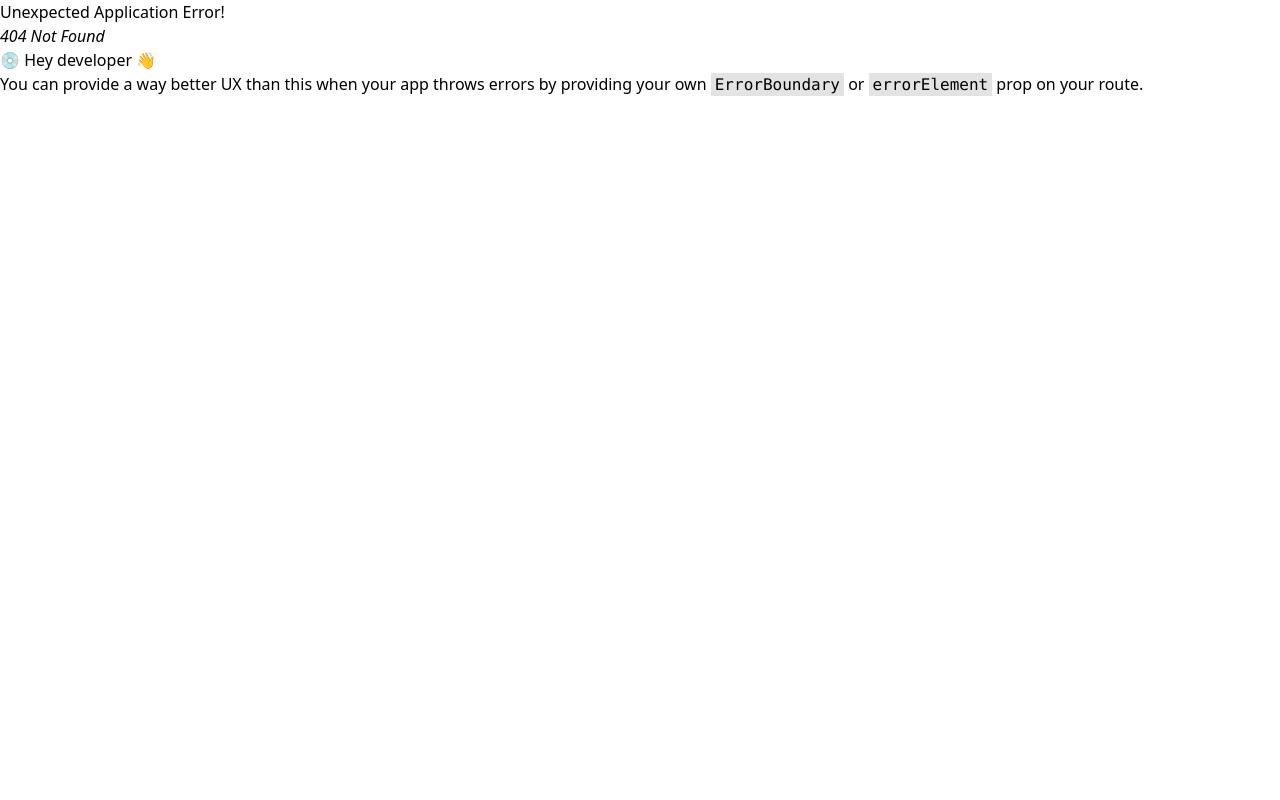
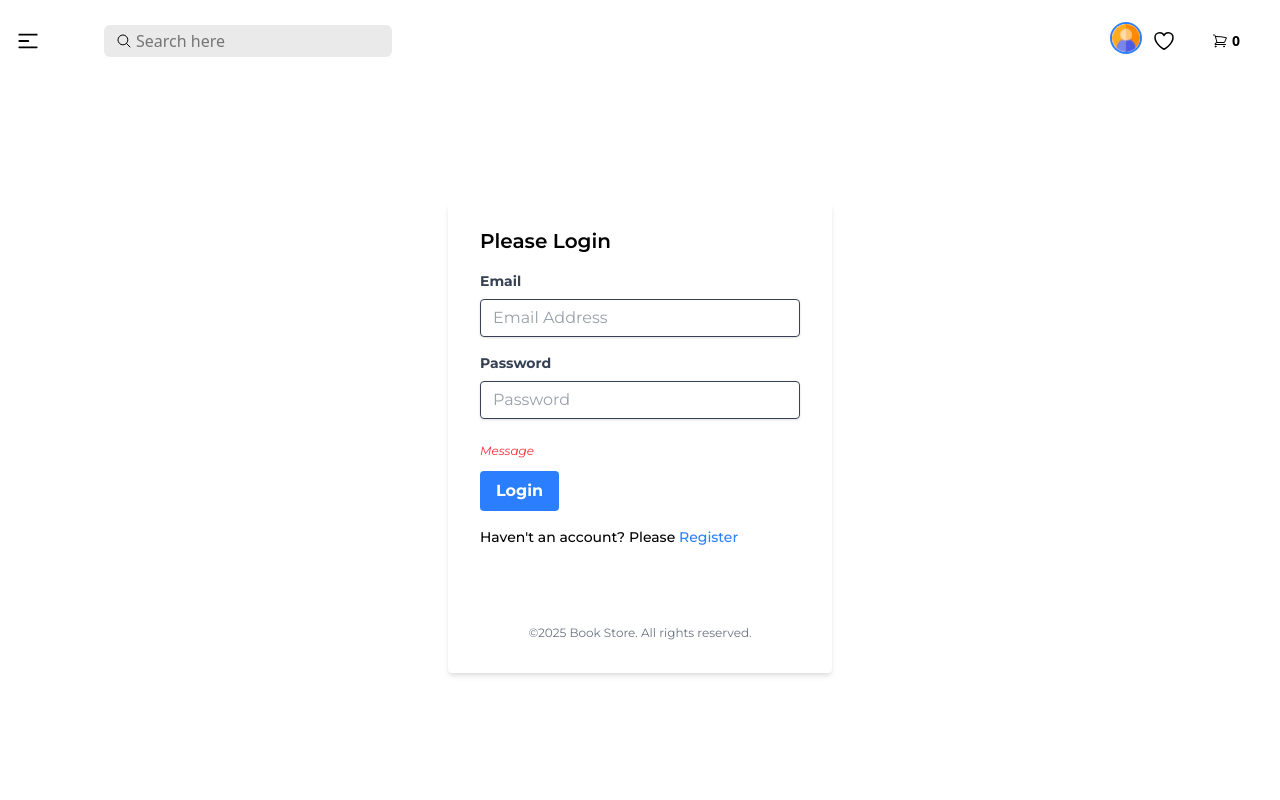
Before and after one commit to rjtkatoch007/bookstore, a React (Vite) app in the folder frontend/: page /login in a window 1280 px wide. Before the commit this address had no page. Shown: the top 800 px of the page. Built offline with nearby package versions, Linux system fonts and the light colour scheme.

Commit message:
Login and register components created and added to router.jsx

```diff
--- /dev/null
+++ b/frontend/src/components/Login.jsx
@@ -0,0 +1,70 @@
+import React from 'react'
+import { FaGoogle } from 'react-icons/fa'
+import { Link } from 'react-router-dom'
+
+const Login = () => {
+    return (
+        <>
+            <div className='h-[calc(100vh-120px)] flex items-center justify-center'>
+                <div className="w-full max-w-sm mx-auto bg-white shadow-md rounded px-8 pt-6 pb-8 mb-4">
+                    <h2 className='text-xl font-semibold mb-4'>Please Login</h2>
+                    <form>
+                        <div className="mb-4">
+                            <label className="block text-gray-700 text-sm font-bold mb-2" htmlFor="username">
+                                Email
+                            </label>
+                            <input
+                                className="shadow appearance-none border rounded w-full py-2 px-3 text-gray-700 leading-tight focus:outline-none focus:shadow-outline"
+                                id="email"
+                                type="email"
+                                placeholder="Email Address"
+
+                            />
+                        </div>
+                        <div className="mb-6">
+                            <label className="block text-gray-700 text-sm font-bold mb-2" htmlFor="password">
+                                Password
+                            </label>
+                            <input
+                                className="shadow appearance-none border rounded w-full py-2 px-3 text-gray-700 leading-tight focus:outline-none focus:shadow-outline"
+                                id="password"
+                                type="password"
+                                placeholder="Password"
+                            />
+                        </div>
+
+
+                        <p className="text-red-500 text-xs italic mb-3">Message</p>
+
+                        <div className="flex flex-wrap space-y-2.5 items-center justify-between">
+                            <button
+                                className="bg-blue-500 hover:bg-blue-700 text-white font-bold py-2 px-4 rounded focus:outline-none focus:shadow-outline"
+                                type="submit"
+                            >
+                                Login
+                            </button>
+                        </div>
+                    </form>
+                    <p className="inline-block align-baseline font-medium mt-4 text-sm">
+                        Haven't an account? Please
+                        <Link to="/register" className='text-blue-500 hover:text-blue-800'> Register</Link>
+                    </p>
+                    <div className="mt-4">
+                        <button
+                            className="w-full flex flex-wrap gap-1 items-center justify-center bg-secondary hover:bg-blue-700 text-white font-bold py-2 px-4 rounded focus:outline-none focus:shadow-outline"
+
+                        >
+                            <FaGoogle className="mr-2" />
+                            Sign in with Google
+                        </button>
+                    </div>
+                    <p className="mt-5 text-center text-gray-500 text-xs">
+                        &copy;2025 Book Store. All rights reserved.
+                    </p>
+                </div>
+            </div>
+        </>
+    )
+}
+
+export default Login
--- /dev/null
+++ b/frontend/src/components/Register.jsx
@@ -0,0 +1,66 @@
+import { FaGoogle } from 'react-icons/fa'
+import { Link } from 'react-router-dom'
+
+const Register = () => {
+    return (
+        <>
+            <div className='h-[calc(100vh-120px)] flex items-center justify-center'>
+                <div className="w-full max-w-sm mx-auto bg-white shadow-md rounded px-8 pt-6 pb-8 mb-4">
+                    <h2 className='text-xl font-semibold mb-4'>Please Register</h2>
+                    <form>
+                        <div className="mb-4">
+                            <label className="block text-gray-700 text-sm font-bold mb-2" htmlFor="username">
+                                Email
+                            </label>
+                            <input
+                                className="shadow appearance-none border rounded w-full py-2 px-3 text-gray-700 leading-tight focus:outline-none focus:shadow-outline"
+                                id="email"
+                                type="email"
+                                placeholder="Email Address"
+
+                            />
+                        </div>
+                        <div className="mb-6">
+                            <label className="block text-gray-700 text-sm font-bold mb-2" htmlFor="password">
+                                Password
+                            </label>
+                            <input
+                                className="shadow appearance-none border rounded w-full py-2 px-3 text-gray-700 leading-tight focus:outline-none focus:shadow-outline"
+                                id="password"
+                                type="password"
+                                placeholder="Password"
+                            />
+                        </div>
+
+
+                        <p className="text-red-500 text-xs italic mb-3">Message</p>
+
+                        <div className="flex flex-wrap space-y-2.5 items-center justify-between">
+                            <button
+                                className="bg-blue-500 hover:bg-blue-700 text-white font-bold py-2 px-4 rounded focus:outline-none focus:shadow-outline"
+                                type="submit"
+                            >
+                                Register
+                            </button>
+                        </div>
+                    </form>
+                    <p className='align-baseline font-medium mt-4 text-sm'>Have an account? Please <Link to="/login" className='text-blue-500 hover:text-blue-700'>Login</Link></p>
+                    <div className="mt-4">
+                        <button
+                            className="w-full flex flex-wrap gap-1 items-center justify-center bg-secondary hover:bg-blue-700 text-white font-bold py-2 px-4 rounded focus:outline-none focus:shadow-outline"
+
+                        >
+                            <FaGoogle className="mr-2" />
+                            Sign in with Google
+                        </button>
+                    </div>
+                    <p className="mt-5 text-center text-gray-500 text-xs">
+                        &copy;2025 Book Store. All rights reserved.
+                    </p>
+                </div>
+            </div>
+        </>
+    )
+}
+
+export default Register
```
Also changed, not shown: frontend/src/routers/router.jsx (+10 -0 lines).
